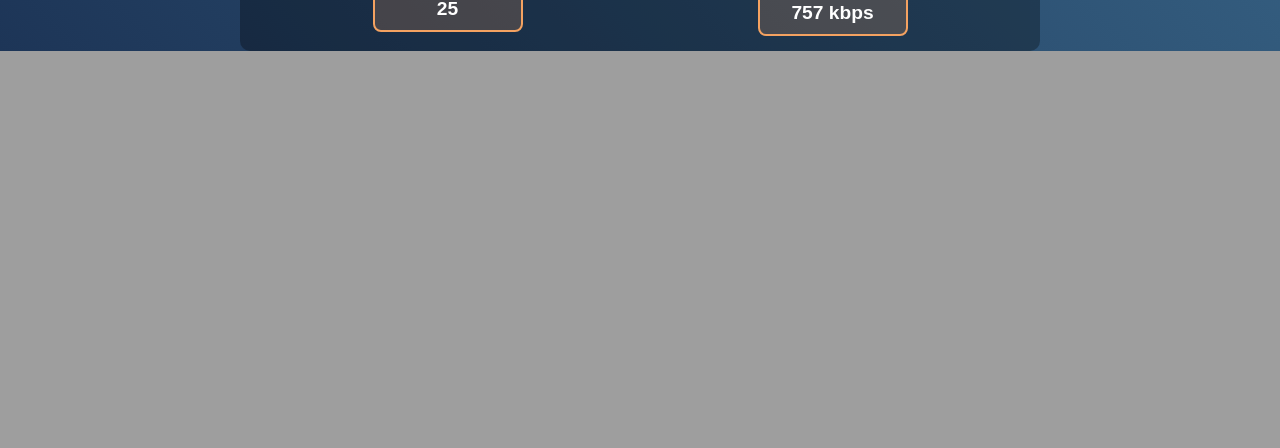
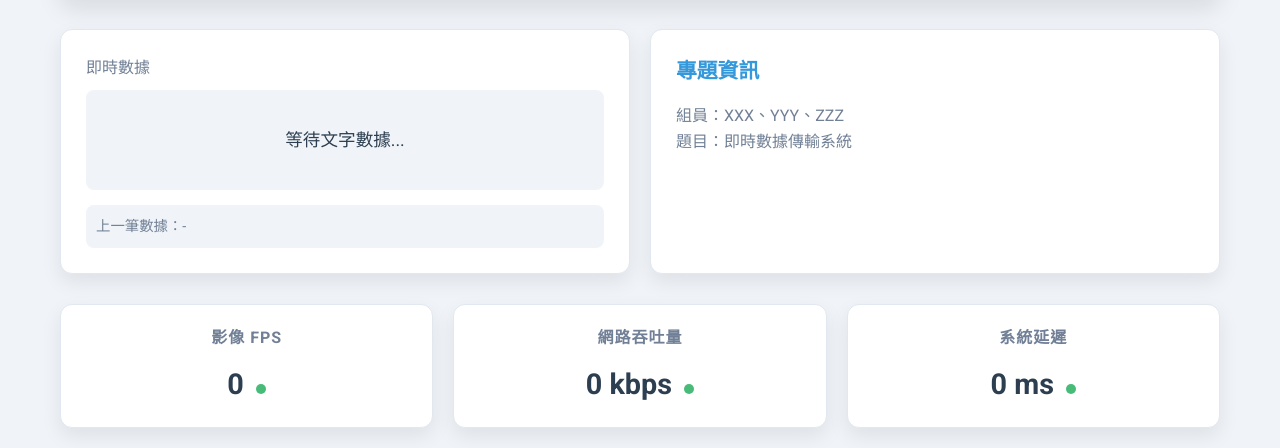
Before and after one commit to dong881/NetLatencyLossEvaluator, a Flask app: page / in a window 1280 px wide. Shown: the part 1093-1541 px from the top of the page. Before the commit the page ends 1144 px from the top, so only its background shows below. Run offline with Flask 3, Linux system fonts and the light colour scheme.

Commit message:
新增數據處理優化，重構數據傳輸邏輯，並實現基於QoS的優先級傳輸

```diff
--- a/Q5/templates/recv_index.html
+++ b/Q5/templates/recv_index.html
@@ -1,88 +1,68 @@
 <!DOCTYPE html>
-<html lang="en">
+<html lang="zh-TW">
 <head>
     <meta charset="UTF-8">
     <meta name="viewport" content="width=device-width, initial-scale=1.0">
-    <title>期末專題 - 即時數據顯示</title>
+    <title>即時數據顯示系統</title>
+    <link href="https://fonts.googleapis.com/css2?family=Roboto:wght@300;400;500;700&display=swap" rel="stylesheet">
     <style>
-        /* Reset */
+        :root {
+            --primary-color: #ffffff;
+            --secondary-color: #f0f4f8;
+            --accent-color: #3498db;
+            --text-primary: #2c3e50;
+            --text-secondary: #718096;
+            --border-color: #e2e8f0;
+        }
+
         * {
             margin: 0;
             padding: 0;
             box-sizing: border-box;
+            transition: all 0.3s ease;
         }
 
         body {
-            font-family: 'Arial', sans-serif;
-            display: flex;
-            flex-direction: column;
-            align-items: center;
-            justify-content: flex-start;
-            min-height: 100vh;
-            background: linear-gradient(45deg, #1d3557, #457b9d);
-            color: white;
+            font-family: 'Roboto', sans-serif;
+            background-color: var(--secondary-color);
+            color: var(--text-primary);
+            line-height: 1.6;
             overflow-x: hidden;
         }
 
-        /* 動態背景 */
-        body::before {
-            content: '';
-            position: fixed;
-            top: 0;
-            left: 0;
-            width: 100%;
-            height: 100%;
-            z-index: -1;
-            background: linear-gradient(180deg, rgba(69, 123, 157, 0.8), rgba(29, 53, 87, 0.8));
-            animation: gradientShift 10s ease infinite;
+        .container {
+            max-width: 1200px;
+            margin: 0 auto;
+            padding: 20px;
         }
 
-        @keyframes gradientShift {
-            0%, 100% {
-                background-position: 0 0;
-            }
-            50% {
-                background-position: 100% 100%;
-            }
+        .header {
+            text-align: center;
+            padding: 30px 0;
+            margin-bottom: 30px;
+            border-bottom: 2px solid var(--accent-color);
         }
 
-        header {
-            width: 100%;
-            padding: 20px;
-            text-align: center;
-            background: rgba(0, 0, 0, 0.4);
-            border-bottom: 2px solid #e63946;
+        .header h1 {
+            font-size: 2.5rem;
+            font-weight: 700;
+            color: var(--text-primary);
+            margin-bottom: 10px;
+            letter-spacing: -1px;
         }
 
-        header h1 {
-            font-size: 2rem;
-            margin-bottom: 10px;
-        }
-
-        header .time {
-            font-size: 1.2rem;
-            font-weight: bold;
-        }
-
-        main {
-            width: 90%;
-            max-width: 1200px;
-            display: flex;
-            flex-direction: column;
-            align-items: center;
-            gap: 20px;
-            margin-top: 20px;
+        .header .time {
+            font-size: 1.4rem;
+            font-weight: 300;
+            color: var(--text-secondary);
         }
 
         .video-section {
             position: relative;
-            border: 5px solid #f4a261;
-            border-radius: 10px;
-            box-shadow: 0px 4px 15px rgba(0, 0, 0, 0.5);
+            border-radius: 12px;
             overflow: hidden;
-            background: #2a9d8f;
-            width: 100%;
-            max-width: 800px;
+            box-shadow: 0 10px 25px rgba(0,0,0,0.1);
+            margin-bottom: 30px;
         }
 
         .video-section img {
@@ -90,106 +70,172 @@
             display: block;
         }
 
-        .text-section {
-            width: 100%;
-            text-align: center;
-            font-size: 1.5rem;
-            background: rgba(0, 0, 0, 0.3);
-            padding: 10px;
-            border-radius: 8px;
+        .data-overview {
+            display: flex;
+            gap: 20px;
+            margin-bottom: 30px;
         }
 
-        .info-section {
+        .project-info, .text-data-container {
+            flex: 1;
+            background: var(--primary-color);
+            border-radius: 12px;
+            padding: 25px;
+            box-shadow: 0 8px 20px rgba(0,0,0,0.08);
+            border: 1px solid var(--border-color);
+        }
+
+        .text-data-container {
             display: flex;
             flex-direction: column;
-            align-items: center;
-            gap: 10px;
-            width: 100%;
-            max-width: 800px;
-            text-align: center;
-            padding: 20px;
-            background: rgba(0, 0, 0, 0.3);
-            border-radius: 10px;
         }
 
-        .info-section .title {
-            font-size: 1.8rem;
-            font-weight: bold;
+        .text-data-label {
+            font-weight: 500;
+            color: var(--text-secondary);
             margin-bottom: 10px;
+            font-size: 1rem;
         }
 
-        .info-section .content {
-            font-size: 1.2rem;
-            line-height: 1.8;
+        .text-data-content {
+            flex-grow: 1;
+            display: flex;
+            align-items: center;
+            justify-content: center;
+            background: var(--secondary-color);
+            border-radius: 8px;
+            padding: 15px;
+            font-size: 1.1rem;
+            color: var(--text-primary);
+            min-height: 100px;
+        }
+
+        .text-data-previous {
+            margin-top: 15px;
+            padding: 10px;
+            background: var(--secondary-color);
+            border-radius: 8px;
+            font-size: 0.9rem;
+            color: var(--text-secondary);
+        }
+
+        .project-info .title {
+            font-size: 1.3rem;
+            font-weight: 600;
+            color: var(--accent-color);
+            margin-bottom: 15px;
+        }
+
+        .project-info .content {
+            font-size: 1rem;
+            color: var(--text-secondary);
         }
 
         .stats-section {
-            display: flex;
-            justify-content: space-around;
-            align-items: center;
-            width: 100%;
-            max-width: 800px;
-            padding: 15px;
-            background: rgba(0, 0, 0, 0.3);
-            border-radius: 10px;
+            display: grid;
+            grid-template-columns: repeat(3, 1fr);
+            gap: 20px;
         }
 
         .stats-box {
+            background: var(--primary-color);
+            border-radius: 12px;
+            padding: 20px;
             text-align: center;
-            padding: 10px;
-            border: 2px solid #f4a261;
-            border-radius: 8px;
-            background: rgba(244, 162, 97, 0.2);
-            width: 150px;
+            box-shadow: 0 8px 20px rgba(0,0,0,0.08);
+            border: 1px solid var(--border-color);
         }
 
         .stats-box h2 {
-            font-size: 1.5rem;
-            margin-bottom: 5px;
+            font-size: 1rem;
+            color: var(--text-secondary);
+            margin-bottom: 10px;
+            text-transform: uppercase;
+            letter-spacing: 1px;
         }
 
         .stats-box p {
-            font-size: 1.2rem;
-            font-weight: bold;
+            font-size: 1.8rem;
+            font-weight: 700;
+            color: var(--text-primary);
+        }
+
+        .stats-box .status-indicator {
+            display: inline-block;
+            width: 10px;
+            height: 10px;
+            border-radius: 50%;
+            margin-left: 5px;
+            background-color: #48bb78;
+        }
+
+        @media (max-width: 768px) {
+            .data-overview, .stats-section {
+                flex-direction: column;
+                grid-template-columns: 1fr;
+            }
         }
     </style>
 </head>
 <body>
-    <header>
-        <h1>期末專題 - 即時數據顯示系統</h1>
-        <div class="time" id="currentTime">--:--:--</div>
-    </header>
+    <div class="container">
+        <header class="header">
+            <h1>即時數據傳輸系統</h1>
+            <div class="time" id="currentTime">--:--:--</div>
+        </header>
 
-    <main>
-        <div class="video-section">
-            <img src="/video_feed" alt="即時影像">
-        </div>
+        <main>
+            <section class="video-section">
+                <img src="/video_feed" alt="即時影像">
+            </section>
 
-        <div class="text-section" id="textData">
-            等待文字數據...
-        </div>
+            <div class="data-overview">
+                <section class="text-data-container">
+                    <div class="text-data-label">即時數據</div>
+                    <div class="text-data-content" id="textData">
+                        等待文字數據...
+                    </div>
+                    <div class="text-data-previous" id="previousTextData">
+                        上一筆數據：-
+                    </div>
+                </section>
 
-        <div class="info-section">
-            <div class="title">專題資訊</div>
-            <div class="content">
-                <p>組員名單：XXX、YYY、ZZZ</p>
-                <p>題目：即時數據傳輸系統</p>
+                <section class="project-info">
+                    <div class="title">專題資訊</div>
+                    <div class="content">
+                        <p>組員：XXX、YYY、ZZZ</p>
+                        <p>題目：即時數據傳輸系統</p>
+                    </div>
+                </section>
             </div>
-        </div>
 
-        <div class="stats-section">
-            <div class="stats-box">
-                <h2>FPS</h2>
-                <p id="fpsValue">0</p>
-            </div>
-            <div class="stats-box">
-                <h2>吞吐量</h2>
-                <p id="throughputValue">0 kbps</p>
-            </div>
-        </div>
-    </main>
+            <section class="stats-section">
+                <div class="stats-box">
+                    <h2>影像 FPS</h2>
+                    <p id="fpsValue">0
+                        <span class="status-indicator" id="fpsStatus"></span>
+                    </p>
+                </div>
+                <div class="stats-box">
+                    <h2>網路吞吐量</h2>
+                    <p id="throughputValue">0 kbps
+                        <span class="status-indicator" id="throughputStatus"></span>
+                    </p>
+                </div>
+                <div class="stats-box">
+                    <h2>系統延遲</h2>
+                    <p id="latencyValue">0 ms
+                        <span class="status-indicator" id="latencyStatus"></span>
+                    </p>
+                </div>
+            </section>
+        </main>
+    </div>
 
     <script>
+        let previousTextData = '';
+        let fpsArray = [];
+
         function updateTime() {
             const now = new Date();
             const timeString = now.toLocaleTimeString('en-US', { hour12: false });
@@ -200,21 +246,78 @@
             fetch('/text_feed')
                 .then(response => response.text())
                 .then(data => {
-                    document.getElementById('textData').innerText = data;
+                    const textDataElement = document.getElementById('textData');
+                    const previousTextDataElement = document.getElementById('previousTextData');
+
+                    // Store current data as previous before updating
+                    if (textDataElement.textContent.trim() !== '等待文字數據...') {
+                        previousTextData = textDataElement.textContent;
+                        previousTextDataElement.textContent = `上一筆數據：${previousTextData}`;
+                    }
+
+                    // Update current data
+                    textDataElement.textContent = data || '無數據';
+                })
+                .catch(error => {
+                    console.error('Error fetching text data:', error);
+                    document.getElementById('textData').textContent = '無法獲取數據';
                 });
         }
 
-        function updateStats() {
-            // Example stats update, replace with actual data fetch later
-            const fps = Math.floor(Math.random() * 60);  // 模擬 FPS
-            const throughput = Math.floor(Math.random() * 1000);  // 模擬吞吐量
-            document.getElementById('fpsValue').textContent = fps;
-            document.getElementById('throughputValue').textContent = `${throughput} kbps`;
+        function fetchFPSAndThroughput() {
+            fetch('/performance_metrics')
+                .then(response => response.json())
+                .then(data => {
+                    // FPS
+                    const fps = data.fps || 0;
+                    const fpsElement = document.getElementById('fpsValue');
+                    const fpsStatusElement = document.getElementById('fpsStatus');
+                    fpsElement.textContent = `${fps} FPS`;
+
+                    // Update FPS status color
+                    fpsStatusElement.style.backgroundColor =
+                        fps > 30 ? '#48bb78' :  // Green for good FPS
+                        fps > 15 ? '#ecc94b' :  // Yellow for moderate FPS
+                        '#f56565';             // Red for low FPS
+
+                    // Throughput
+                    const throughput = data.throughput || 0;
+                    const throughputElement = document.getElementById('throughputValue');
+                    const throughputStatusElement = document.getElementById('throughputStatus');
+                    throughputElement.textContent = `${throughput} kbps`;
+
+                    // Update throughput status color
+                    throughputStatusElement.style.backgroundColor =
+                        throughput > 500 ? '#48bb78' :  // Green for good throughput
+                        throughput > 200 ? '#ecc94b' :  // Yellow for moderate throughput
+                        '#f56565';                     // Red for low throughput
+
+                    // Latency
+                    const latency = data.latency || 0;
+                    const latencyElement = document.getElementById('latencyValue');
+                    const latencyStatusElement = document.getElementById('latencyStatus');
+                    latencyElement.textContent = `${latency} ms`;
+
+                    // Update latency status color
+                    latencyStatusElement.style.backgroundColor =
+                        latency < 50 ? '#48bb78' :     // Green for low latency
+                        latency < 100 ? '#ecc94b' :    // Yellow for moderate latency
+                        '#f56565';                     // Red for high latency
+                })
+                .catch(error => {
+                    console.error('Error fetching performance metrics:', error);
+                });
         }
 
-        setInterval(updateTime, 1000);       // 每秒更新時間
-        setInterval(fetchTextData, 1000);   // 每秒更新文字數據
-        setInterval(updateStats, 1000);     // 每秒更新統計數據
+        // Initial calls
+        updateTime();
+        fetchTextData();
+        fetchFPSAndThroughput();
+
+        // Periodic updates
+        setInterval(updateTime, 1000);
+        setInterval(fetchTextData, 10);
+        setInterval(fetchFPSAndThroughput, 1000);
     </script>
 </body>
 </html>
```
